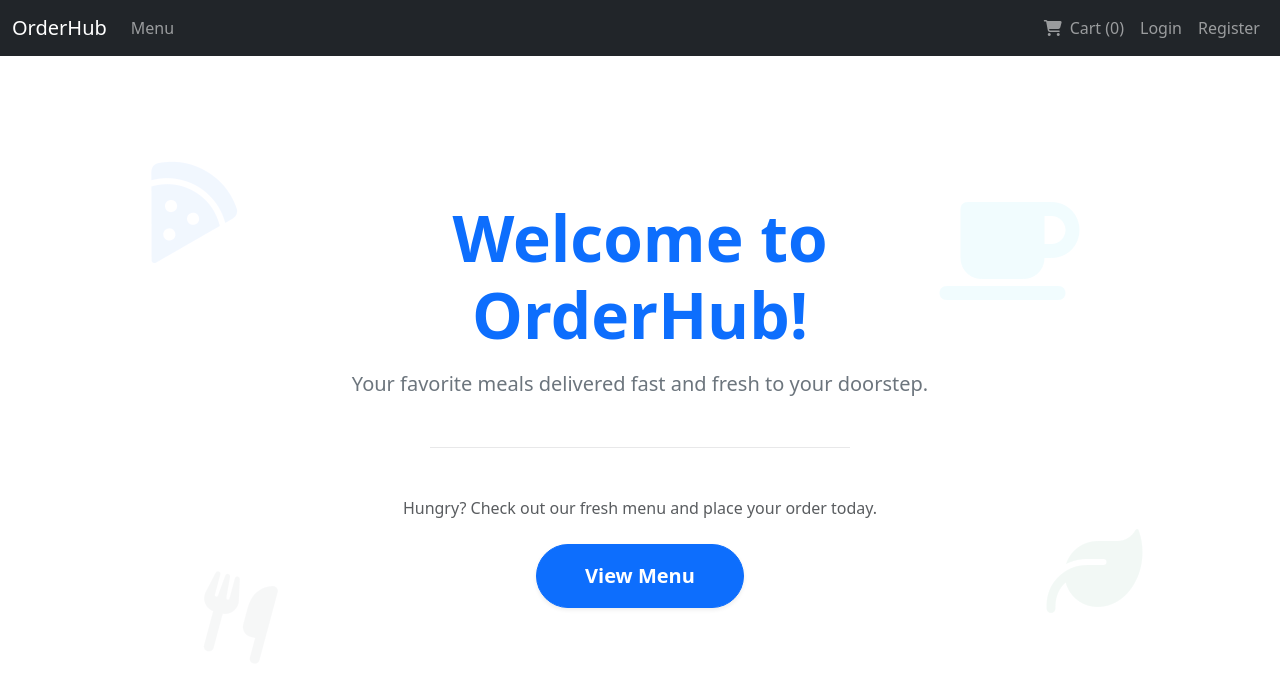
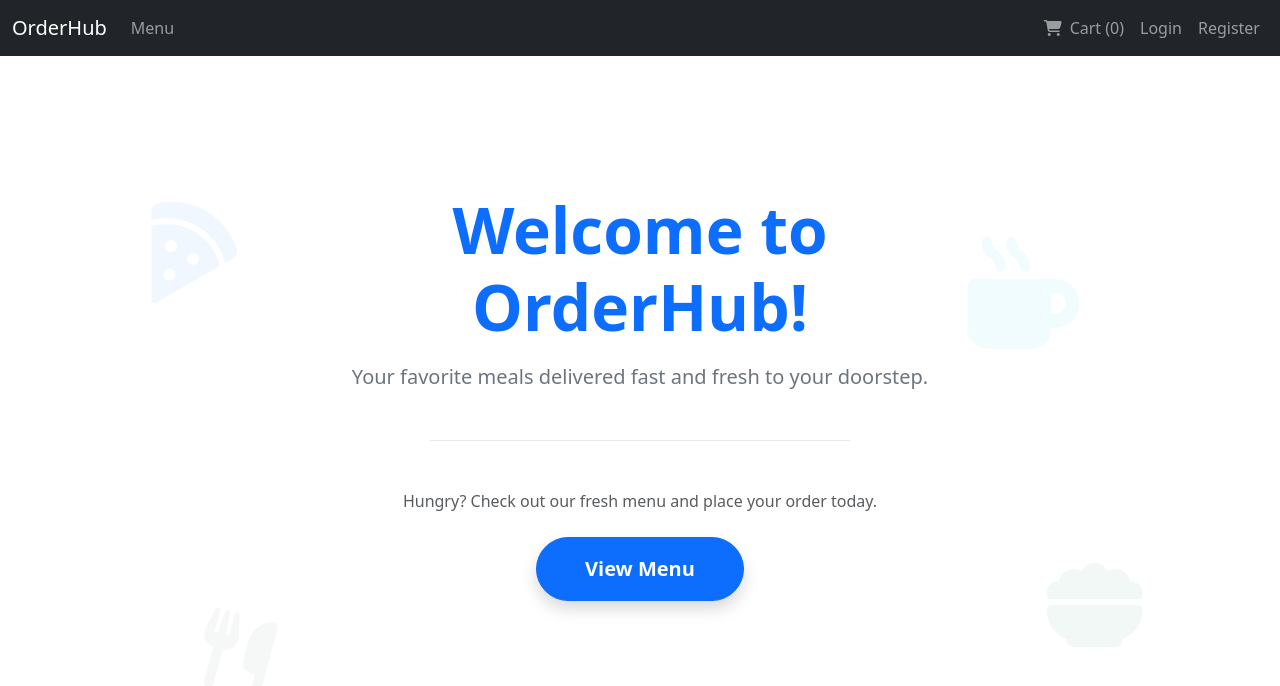
Before and after one commit to EbadAhmed1/restaurant-ordering-system, a React (Create React App) app in the folder frontend/: page / in a window 1280 px wide. Shown: the top 686 px of the page. Built offline with nearby package versions, Linux system fonts and the light colour scheme.

Commit message:
adjust text alignment and padding for precise positioning

```diff
--- a/frontend/src/pages/public/Home.jsx
+++ b/frontend/src/pages/public/Home.jsx
@@ -3,24 +3,25 @@ import { Link } from 'react-router-dom';
 
 const Home = () => {
     return (
-        <div className="container-fluid position-relative d-flex align-items-center justify-content-center bg-white" style={{ minHeight: '85vh', overflow: 'hidden' }}>
+        // CHANGED: Removed 'align-items-center', added 'align-items-start' and 'pt-5' to move content up
+        <div className="container-fluid position-relative d-flex align-items-start justify-content-center bg-white" style={{ minHeight: '90vh', overflow: 'hidden', paddingTop: '8rem' }}>
 
             {/* --- Decorative Background Icons (Watermarks) --- */}
-            <div className="position-absolute text-primary" style={{ top: '10%', left: '10%', opacity: 0.05, fontSize: '6rem', transform: 'rotate(-15deg)' }}>
-                <i className="fa fa-pizza-slice"></i>
+            <div className="position-absolute text-primary" style={{ top: '15%', left: '10%', opacity: 0.05, fontSize: '6rem', transform: 'rotate(-15deg)' }}>
+                <i className="fa-solid fa-pizza-slice"></i>
             </div>
-            <div className="position-absolute text-info" style={{ top: '15%', right: '15%', opacity: 0.05, fontSize: '7rem' }}>
-                <i className="fa fa-coffee"></i>
+            <div className="position-absolute text-info" style={{ top: '20%', right: '15%', opacity: 0.05, fontSize: '7rem' }}>
+                <i className="fa-solid fa-mug-hot"></i>
             </div>
             <div className="position-absolute text-secondary" style={{ bottom: '10%', left: '15%', opacity: 0.05, fontSize: '5rem', transform: 'rotate(15deg)' }}>
-                <i className="fa fa-cutlery"></i>
+                <i className="fa-solid fa-utensils"></i>
             </div>
             <div className="position-absolute text-success" style={{ bottom: '15%', right: '10%', opacity: 0.05, fontSize: '6rem' }}>
-                <i className="fa fa-leaf"></i>
+                <i className="fa-solid fa-bowl-food"></i>
             </div>
 
             {/* --- Main Center Content --- */}
-            <div className="text-center position-relative" style={{ zIndex: 10, maxWidth: '700px' }}>
+            <div className="text-center position-relative fade-in-up" style={{ zIndex: 10, maxWidth: '700px' }}>
                 {/* Title */}
                 <h1 className="display-3 fw-bold text-primary mb-3">
                     Welcome to OrderHub!
@@ -42,10 +43,10 @@ const Home = () => {
                 {/* Button */}
                 <Link
                     to="/menu"
-                    className="btn btn-primary btn-lg px-5 py-3 rounded-pill shadow-sm fw-bold"
-                    style={{ transition: 'transform 0.2s' }}
-                    onMouseOver={(e) => e.currentTarget.style.transform = 'scale(1.05)'}
-                    onMouseOut={(e) => e.currentTarget.style.transform = 'scale(1)'}
+                    className="btn btn-primary btn-lg px-5 py-3 rounded-pill shadow fw-bold"
+                    style={{ transition: 'all 0.3s ease' }}
+                    onMouseOver={(e) => { e.currentTarget.style.transform = 'translateY(-3px)'; e.currentTarget.style.boxShadow = '0 10px 20px rgba(0,0,0,0.2)'; }}
+                    onMouseOut={(e) => { e.currentTarget.style.transform = 'translateY(0)'; e.currentTarget.style.boxShadow = 'none'; }}
                 >
                     View Menu
                 </Link>
```
